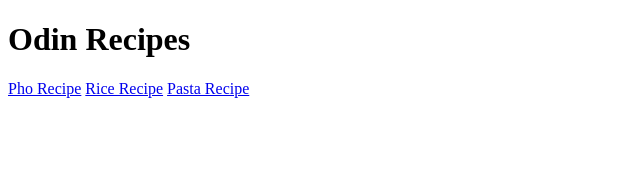
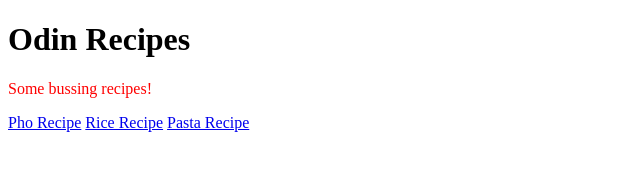
Before and after one commit to FranklinThai/odin-recipes, a plain HTML site: page index.html in a window 1280 px wide. Shown: the whole page, without its empty margins (0-640 px from the left). Drawn offline with Linux system fonts and the light colour scheme.

Commit message:
Added some styling for main page

```diff
--- a/index.html
+++ b/index.html
@@ -3,9 +3,12 @@
     <head>
         <meta charset ="UTF-8">
         <title>Recipe Page</title>
+        <link rel = "stylesheet" href = "style.css">
     </head>
     <body>
+
         <h1>Odin Recipes</h1>
+        <p>Some bussing recipes!</p>
         <a href = "./recipes/pho.html">Pho Recipe</a>
         <a href = "./recipes/rice.html">Rice Recipe</a>
         <a href = "./recipes/pasta.html">Pasta Recipe</a>
--- /dev/null
+++ b/style.css
@@ -0,0 +1,5 @@
+p {
+    font-size: 21;
+    background-color: white;
+    color:red;
+}
```
Also changed, not shown: recipes/pho.html (+2 -1 lines), 1 other file.
